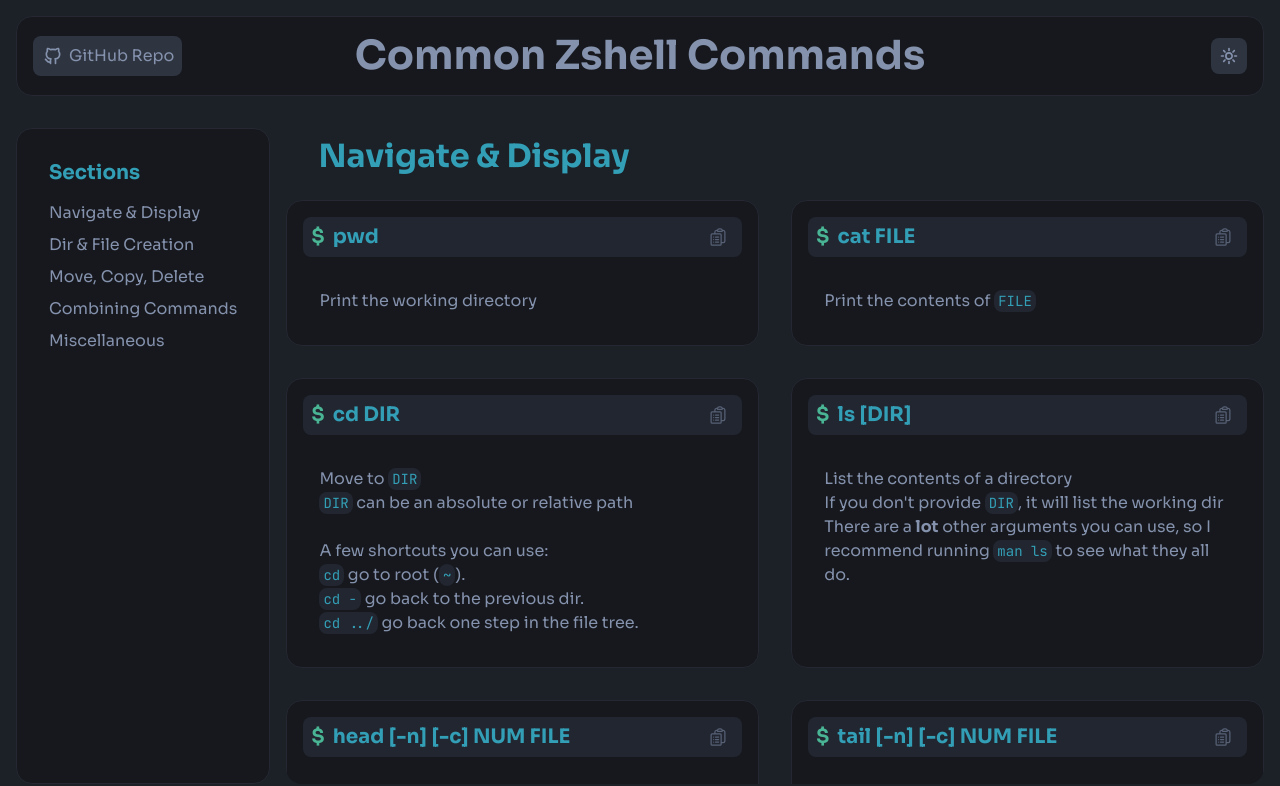
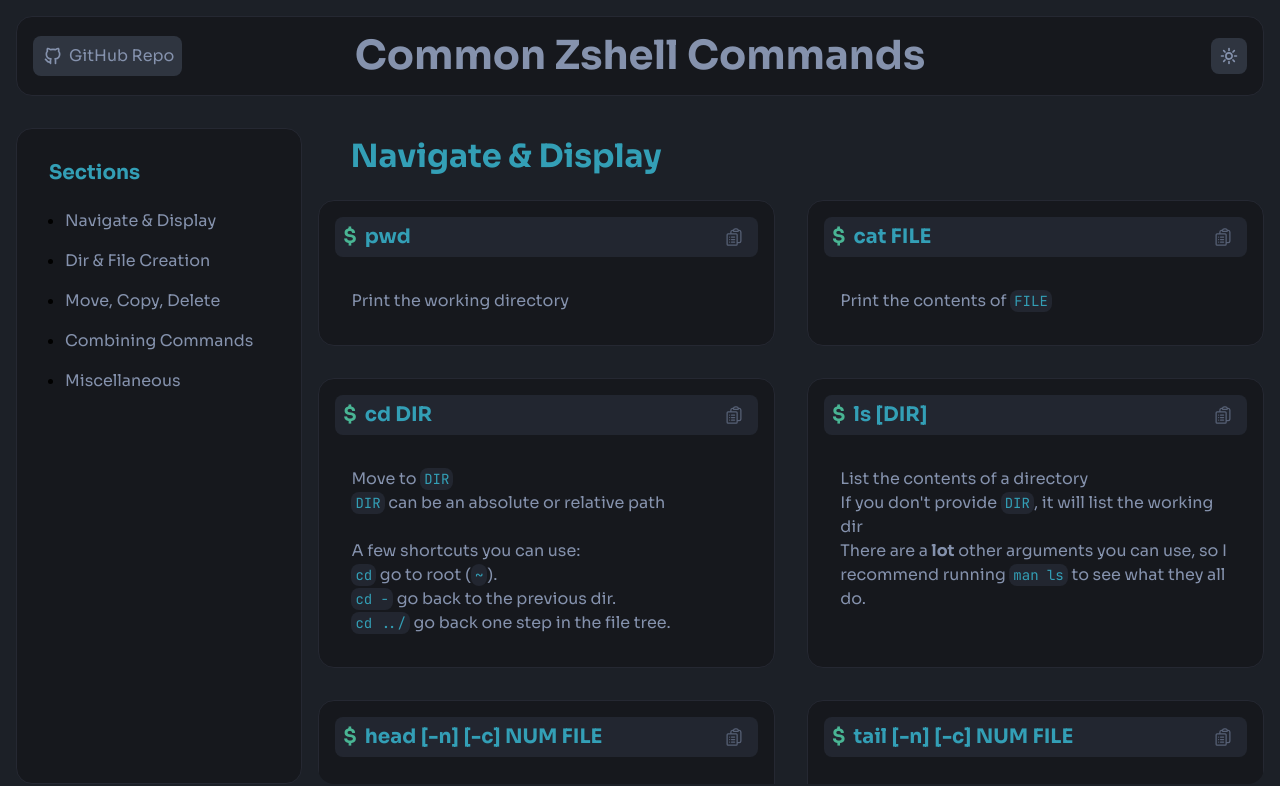
Before and after one commit to SoupCat-Py/zshcheatsheet, a React (Vite) app: page / in a window 1280 px wide. Shown: the top 786 px of the page. Built offline with nearby package versions, Linux system fonts and the light colour scheme.

Commit message:
made aside links a ul

```diff
--- a/src/components/Aside.tsx
+++ b/src/components/Aside.tsx
@@ -13,6 +13,7 @@ const AsideLink = ({ section, label }: asideLinkProp) => {
   const toggleHovered = () => setHovered(!isHovered);
 
   return (
+    <li>
       <a
         className={`size4 ${!isHovered ? "color-text nodeco" : "color-primary"}`}
         href={`#section${section}`}
@@ -21,20 +22,21 @@ const AsideLink = ({ section, label }: asideLinkProp) => {
       >
         {label}
       </a>
+    </li>
   );
 };
 
 export default function Aside() {
   return (
-    <div className="d-flex flex-col bg-norm border r1 p2 g1">
+    <div className="d-flex flex-col bg-norm border r1 p2 g05">
       <h3 className="h3 color-primary size3 padding0 margin0">Sections</h3>
-      <div className="d-flex flex-col bg-norm g05">
+      <ul className="d-flex flex-col bg-norm margin0 g05 p1">
         <AsideLink section="1" label="Navigate & Display" />
         <AsideLink section="2" label="Dir & File Creation" />
         <AsideLink section="3" label="Move, Copy, Delete" />
         <AsideLink section="4" label="Combining Commands" />
         <AsideLink section="5" label="Miscellaneous" />
-      </div>
+      </ul>
     </div>
   );
 }
```
Lines whose indentation alone changed are shown as unchanged.
